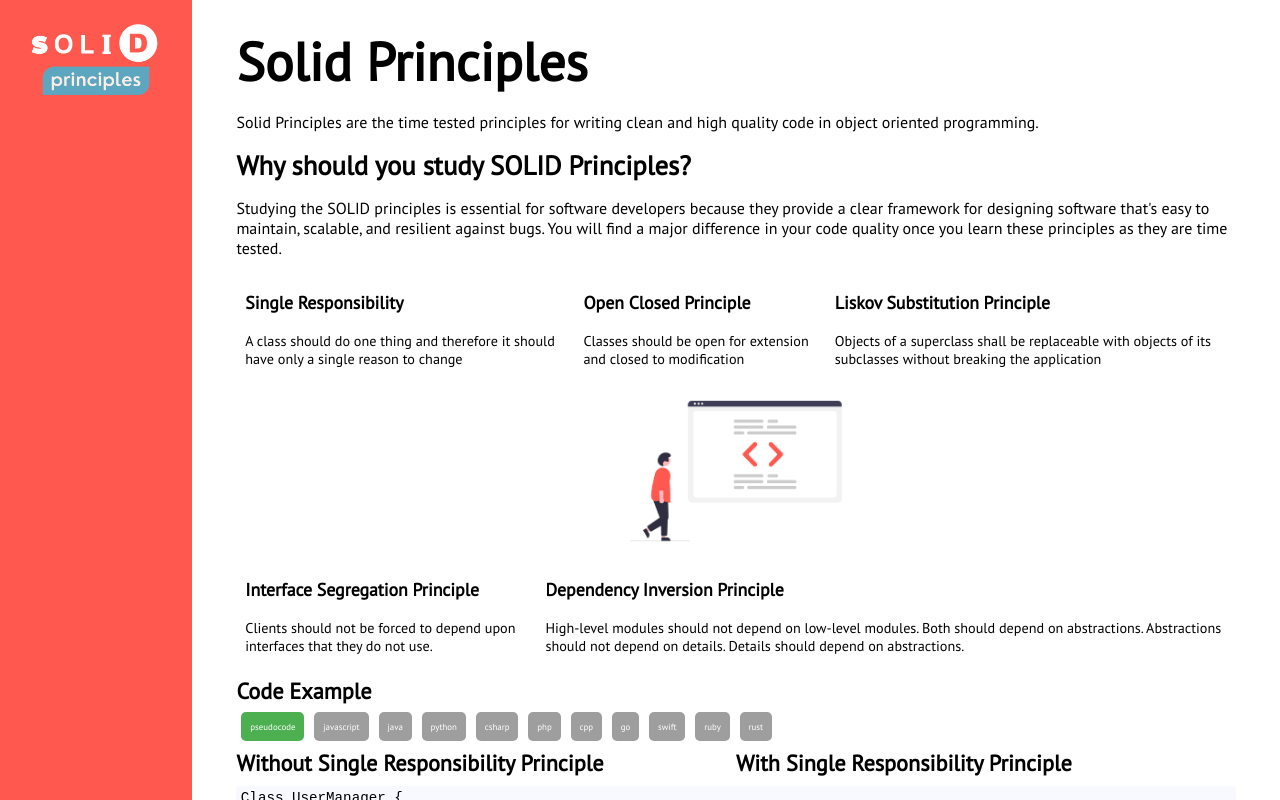
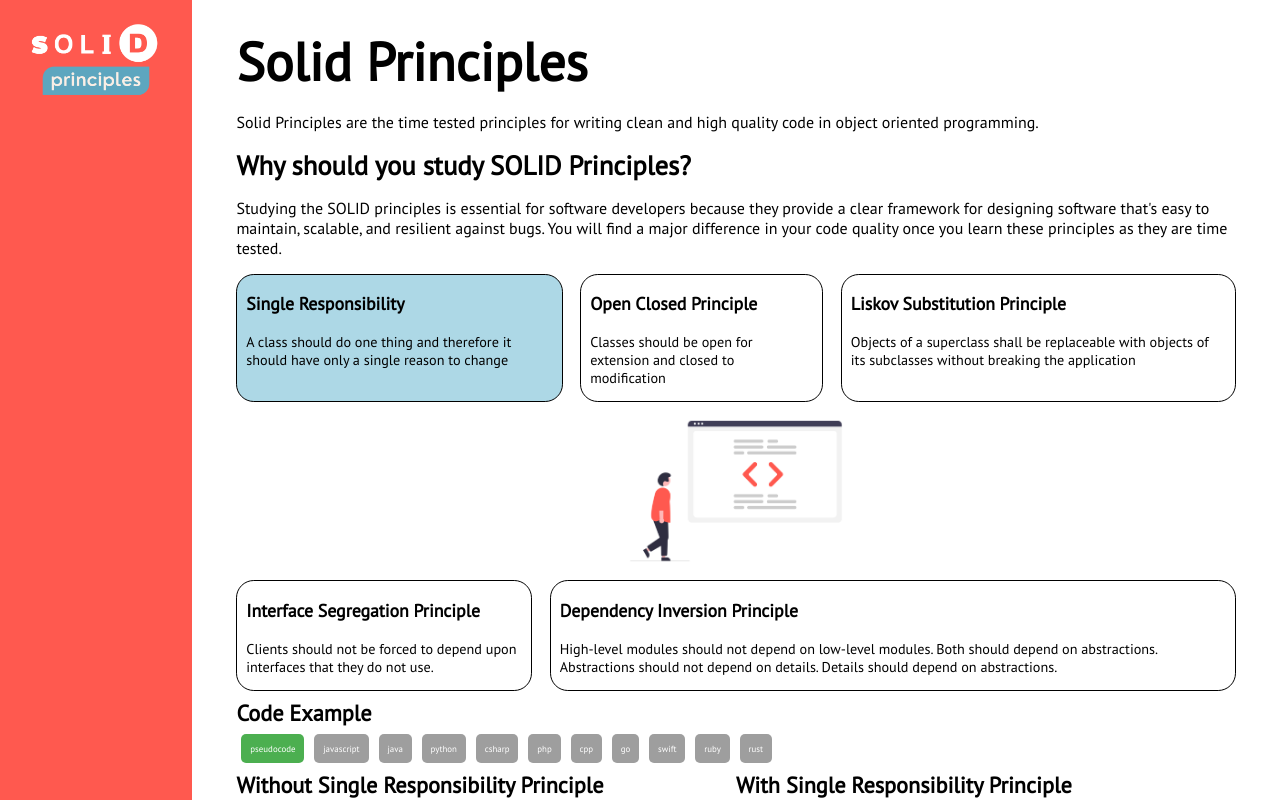
Before and after one commit to rharshit82/SolidPrinciples, a Next.js app: page / in a window 1280 px wide. Shown: the top 800 px of the page. Built offline with nearby package versions, Linux system fonts and the light colour scheme.

Commit message:
added dynamic paths to multiple principles

```diff
--- a/components/Landing/components/CodeSamples.tsx
+++ b/components/Landing/components/CodeSamples.tsx
@@ -2,6 +2,10 @@ import CodeSnippet from "@/components/CodeSnippet";
 import styled from "styled-components";
 import { dataMapping } from "@/data/SingleResponsibility";
 import Link from "next/link";
+import {
+  supportedLanguages,
+  principleUrlMapping,
+} from "@/data/constants/GlobalConstants";
 
 const Container = styled.div`
   h2 {
@@ -38,7 +42,7 @@ const LanguageTab = styled(Link)<LanguageTabProps>`
   display: inline-block;
   border-radius: 5px;
   color: #fff;
-  background-color: ${({ isActive }) => (isActive ? "#4CAF50" : "#9E9E9E")}; // green active, gray inactive
+  background-color: ${({ isActive }) => (isActive ? "#4CAF50" : "#9E9E9E")};
   transition: background-color 0.2s ease;
   text-decoration: none;
 
@@ -46,28 +50,19 @@ const LanguageTab = styled(Link)<LanguageTabProps>`
     background-color: #0070f3;
   }
   @media (max-width: 600px) {
-    font-size: 0.8rem;  // smaller font size for smaller screens
-    padding: 8px;  // even smaller padding
+    font-size: 0.8rem;
+    padding: 8px;
   }
 `;
-export default function Home() {
+type CodeSamplesProps = {
+  currentPrinciple: string;
+};
+const CodeSamples: React.FC<CodeSamplesProps> = ({ currentPrinciple }) => {
   return (
     <Container>
       <h2>Code Example</h2>
       <LanguageTabsContainer>
-        {[
-          "pseudocode",
-          "javascript",
-          "java",
-          "python",
-          "csharp",
-          "php",
-          "cpp",
-          "go",
-          "swift",
-          "ruby",
-          "rust",
-        ].map((lang) => {
+        {supportedLanguages.map((lang) => {
           const isActive = lang === "pseudocode"; // Add your condition for active tab here based on your logic or URL
 
           return (
@@ -76,7 +71,7 @@ export default function Home() {
               href={
                 lang === "pseudocode"
                   ? "/"
-                  : `/code-example/single-responsibility/${lang}`
+                  : `/code-example/${principleUrlMapping[currentPrinciple]}/${lang}`
               }
               isActive={isActive}
             >
@@ -97,4 +92,5 @@ export default function Home() {
       </CodesWrapper>
     </Container>
   );
-}
+};
+export default CodeSamples;
--- a/components/Landing/components/SolidPreview.tsx
+++ b/components/Landing/components/SolidPreview.tsx
@@ -1,48 +1,101 @@
-import React from "react";
 import NextImage from "@/tokens/NextImage";
 import styled from "styled-components";
+import React, { Dispatch, SetStateAction } from "react";
+
 const Container = styled.div`
   h3 {
     font-size: 2rem;
     padding-left: 1rem;
     padding-right: 1rem;
   }
-  p{
+  p {
     font-size: 1.6rem;
     padding-left: 1rem;
     padding-right: 1rem;
   }
 `;
-const SingleResponsibility = styled.div``;
-const OpenClosedPrinciple = styled.div``;
-const LiskovSubstitutionPrinciple = styled.div``;
-const InterfaceSegregationPrinciple = styled.div``;
-const DependencyInversionPrinciple = styled.div``;
+const SingleResponsibility = styled.div<{ isSelected: boolean }>`
+  border: 1px solid black;
+  border-radius: 2rem;
+  background-color: ${(props) =>
+    props.isSelected ? "#ADD8E6" : "transparent"};
+  cursor: pointer;
+`;
+const OpenClosedPrinciple = styled.div<{ isSelected: boolean }>`
+  border: 1px solid black;
+  border-radius: 2rem;
+  background-color: ${(props) =>
+    props.isSelected ? "#ADD8E6" : "transparent"};
+  cursor: pointer;
+`;
+const LiskovSubstitutionPrinciple = styled.div<{ isSelected: boolean }>`
+  border: 1px solid black;
+  border-radius: 2rem;
+  background-color: ${(props) =>
+    props.isSelected ? "#ADD8E6" : "transparent"};
+  cursor: pointer;
+`;
+const InterfaceSegregationPrinciple = styled.div<{ isSelected: boolean }>`
+  border: 1px solid black;
+  border-radius: 2rem;
+  background-color: ${(props) =>
+    props.isSelected ? "#ADD8E6" : "transparent"};
+  cursor: pointer;
+`;
+const DependencyInversionPrinciple = styled.div<{ isSelected: boolean }>`
+  border: 1px solid black;
+  border-radius: 2rem;
+  background-color: ${(props) =>
+    props.isSelected ? "#ADD8E6" : "transparent"};
+  cursor: pointer;
+`;
 
 const Row = styled.div`
   width: 100%;
   display: flex;
   justify-content: space-evenly;
+  column-gap: 2rem;
   @media screen and (max-width: 769px) {
     flex-direction: column;
+    row-gap: 2rem;
   }
 `;
-const SolidPreview = () => {
+type Principle = "SRP" | "OCP" | "LSP" | "ISP" | "DIP"; // Or import this from a shared types file
+
+type SolidPreviewProps = {
+  currentPrinciple: Principle;
+  setCurrentPrinciple: Dispatch<SetStateAction<Principle>>;
+};
+
+const SolidPreview: React.FC<SolidPreviewProps> = ({
+  currentPrinciple,
+  setCurrentPrinciple,
+}) => {
+  const isSelected = (principle: Principle) => currentPrinciple === principle;
   return (
     <Container>
       <Row>
-        <SingleResponsibility>
+        <SingleResponsibility
+          isSelected={isSelected("SRP")}
+          onClick={() => setCurrentPrinciple("SRP")}
+        >
           <h3>Single Responsibility</h3>
           <p>
             A class should do one thing and therefore it should have only a
             single reason to change
           </p>
         </SingleResponsibility>
-        <OpenClosedPrinciple>
+        <OpenClosedPrinciple
+          isSelected={isSelected("OCP")}
+          onClick={() => setCurrentPrinciple("OCP")}
+        >
           <h3>Open Closed Principle</h3>
           <p>Classes should be open for extension and closed to modification</p>
         </OpenClosedPrinciple>
-        <LiskovSubstitutionPrinciple>
+        <LiskovSubstitutionPrinciple
+          isSelected={isSelected("LSP")}
+          onClick={() => setCurrentPrinciple("LSP")}
+        >
           <h3>Liskov Substitution Principle</h3>
           <p>
             Objects of a superclass shall be replaceable with objects of its
@@ -58,14 +111,20 @@ const SolidPreview = () => {
         margin='auto'
       />
       <Row>
-        <InterfaceSegregationPrinciple>
+        <InterfaceSegregationPrinciple
+          isSelected={isSelected("ISP")}
+          onClick={() => setCurrentPrinciple("ISP")}
+        >
           <h3>Interface Segregation Principle</h3>
           <p>
             Clients should not be forced to depend upon interfaces that they do
             not use.
           </p>
         </InterfaceSegregationPrinciple>
-        <DependencyInversionPrinciple>
+        <DependencyInversionPrinciple
+          isSelected={isSelected("DIP")}
+          onClick={() => setCurrentPrinciple("DIP")}
+        >
           <h3>Dependency Inversion Principle</h3>
           <p>
             High-level modules should not depend on low-level modules. Both
--- a/components/Landing/index.tsx
+++ b/components/Landing/index.tsx
@@ -2,16 +2,21 @@ import styled from "styled-components";
 import intro from "./intro.md";
 import MarkdownContent from "@/components/MarkdownContent";
 import SolidPreview from "./components/SolidPreview";
-import CodeSamples from './components/CodeSamples'
-const Container = styled.div`
-`;
+import CodeSamples from "./components/CodeSamples";
+import { useState } from "react";
+const Container = styled.div``;
+type Principle = "SRP" | "OCP" | "LSP" | "ISP" | "DIP"; // Add or remove codes as needed.
 
 const Landing: React.FC = () => {
+  const [currentPrinciple, setCurrentPrinciple] = useState<Principle>("SRP");
   return (
     <Container>
       <MarkdownContent content={intro} />
-      <SolidPreview />
-      <CodeSamples />
+      <SolidPreview
+        currentPrinciple={currentPrinciple}
+        setCurrentPrinciple={setCurrentPrinciple}
+      />
+      <CodeSamples currentPrinciple={currentPrinciple}/>
     </Container>
   );
 };
--- /dev/null
+++ b/data/constants/GlobalConstants.ts
@@ -0,0 +1,27 @@
+export const supportedLanguages = [
+  "pseudocode",
+  "javascript",
+  "java",
+  "python",
+  "csharp",
+  "php",
+  "cpp",
+  "go",
+  "swift",
+  "ruby",
+  "rust",
+];
+
+type PrincipleKeyType = "SRP" | "OCP" | "LSP" | "ISP" | "DIP";
+
+type PrincipleUrlMapping = {
+  [key in PrincipleKeyType]: string;
+} & { [key: string]: string | undefined };
+
+export const principleUrlMapping: PrincipleUrlMapping = {
+  SRP: "single-responsibility",
+  OCP: "open-closed-principle",
+  LSP: "liskoc-substition-principle",
+  ISP: "interface-segregation-principle",
+  DIP: "dependency-inversion-principle",
+};
```
Also changed, not shown: pages/code-example/single-responsibility/[language].tsx (+8 -19 lines).
